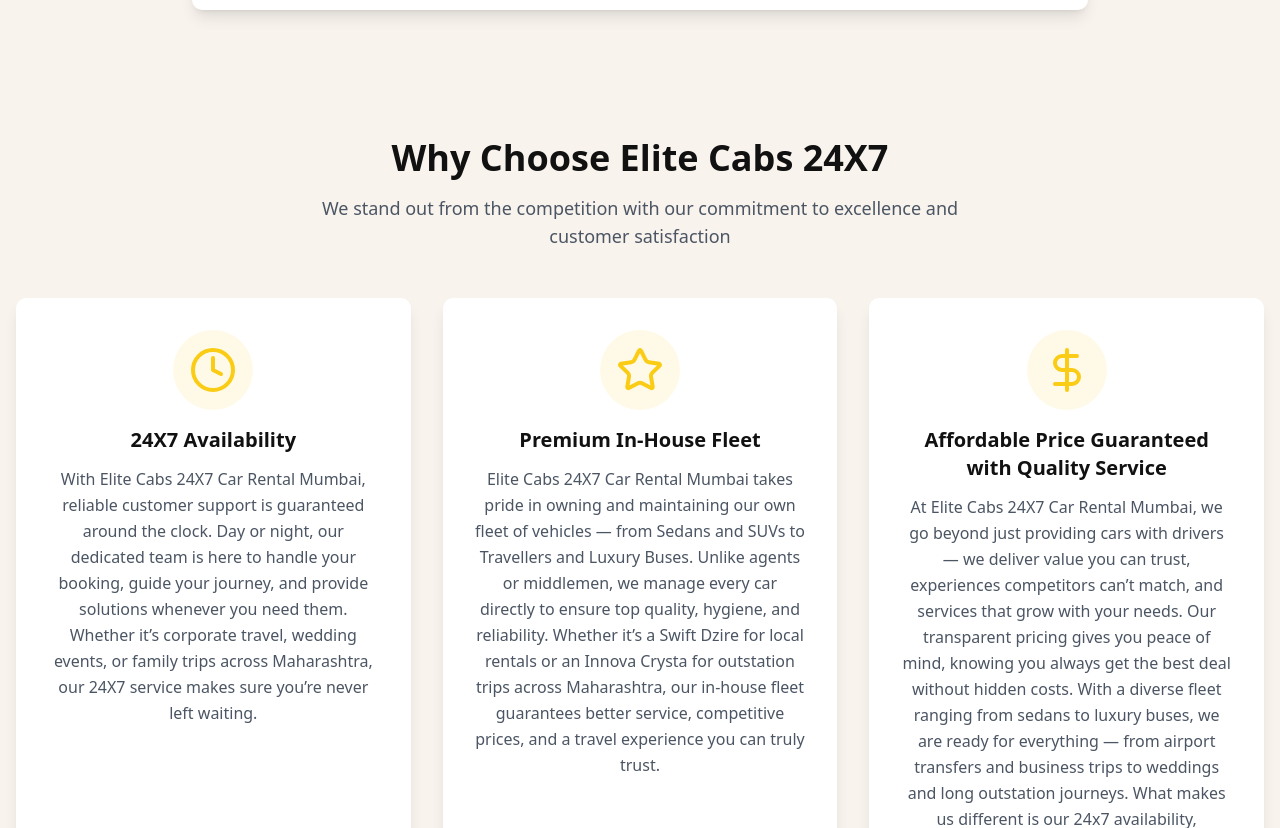
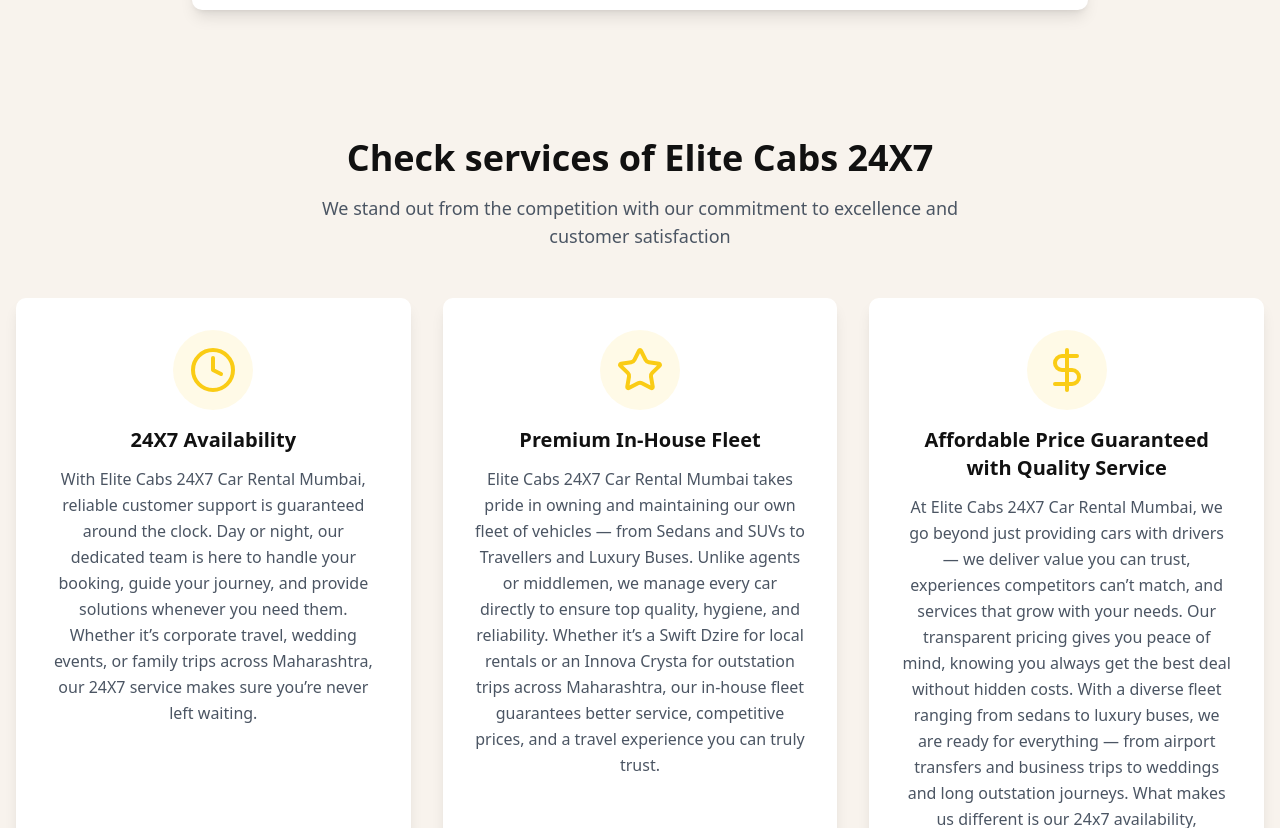
Before and after one commit to adarsh9960/elitecabs, a Next.js app: page / in a window 1280 px wide. Shown: the part 10379-11207 px from the top of the page. Built offline with nearby package versions, Linux system fonts and the light colour scheme.

Commit message:
Update WhyChooseUsSection.tsx

```diff
--- a/src/components/sections/WhyChooseUsSection.tsx
+++ b/src/components/sections/WhyChooseUsSection.tsx
@@ -34,7 +34,7 @@
       <div className="container mx-auto px-4">
         <div className="text-center mb-12">
           <h2 className="text-3xl md:text-4xl font-bold text-foreground mb-4">
-            Why Choose Elite Cabs 24X7
+            Check services of Elite Cabs 24X7
           </h2>
           <p className="text-lg text-muted-foreground max-w-2xl mx-auto">
             We stand out from the competition with our commitment to excellence and customer satisfaction
@@ -80,7 +80,7 @@
               <div className="grid md:grid-cols-3 gap-6 text-center">
                 <div>
                   <div className="text-3xl font-bold text-red-600 mb-2">60K+</div>
-                  <p className="text-muted-foreground text-sm">clients</p>
+                  <p className="text-muted-foreground text-sm">Users</p>
                 </div>
                 <div>
                   <div className="text-3xl font-bold text-red-600 mb-2">175+</div>
```
